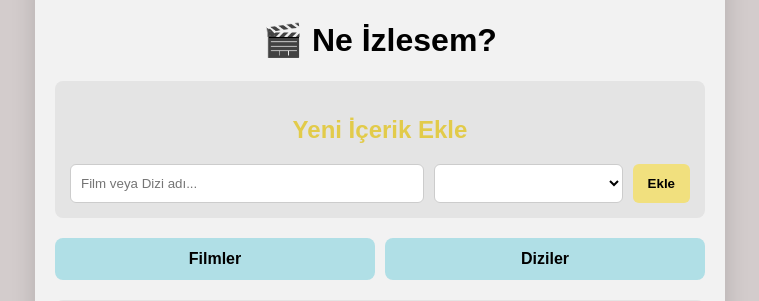
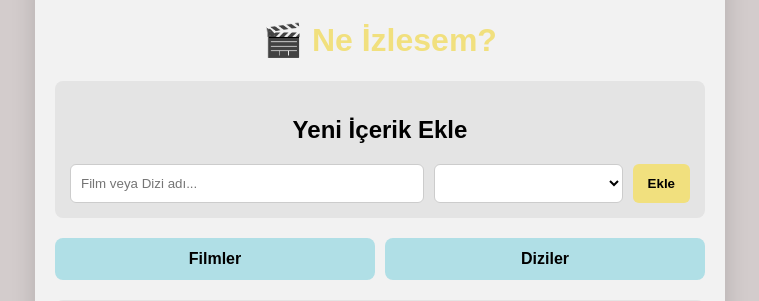
Before and after one commit to ozlemcan5/dizi_film_webapp, a Flask app: template templates/index.html in a window 1280 px wide. Shown: the part 56-357 px from the top of the page, without its empty margins (260-1019 px from the left). Run offline with Flask 3, Linux system fonts and the light colour scheme; the template is opened without the code that fills it, so the values that code supplies are empty.

Commit message:
Update index.html

```diff
--- a/templates/index.html
+++ b/templates/index.html
@@ -6,8 +6,8 @@
     <style>
         body { background-color: #d3cccc; color: #222222; font-family: sans-serif; margin: 0; padding: 20px; }
         .container { max-width: 650px; margin: 0 auto; background: #f2f2f2; padding: 20px; border-radius: 12px; box-shadow: 0 8px 24px rgba(0,0,0,0.15); }
-        h1 { text-align: center; color: #000000; }
-        h2 { text-align: center; color: #e2cb4a; }
+        h1 { text-align: center; color: #f1e07e; }
+        h2 { text-align: center; color: #000000; }
         .form-section, .wheel-section { background: #e4e4e4; padding: 15px; border-radius: 8px; margin-bottom: 20px; text-align: center; }
         form { display: flex; gap: 10px; }
         input, select { padding: 10px; border-radius: 6px; border: 1px solid #ccc; background: #ffffff; color: #000; }
```
